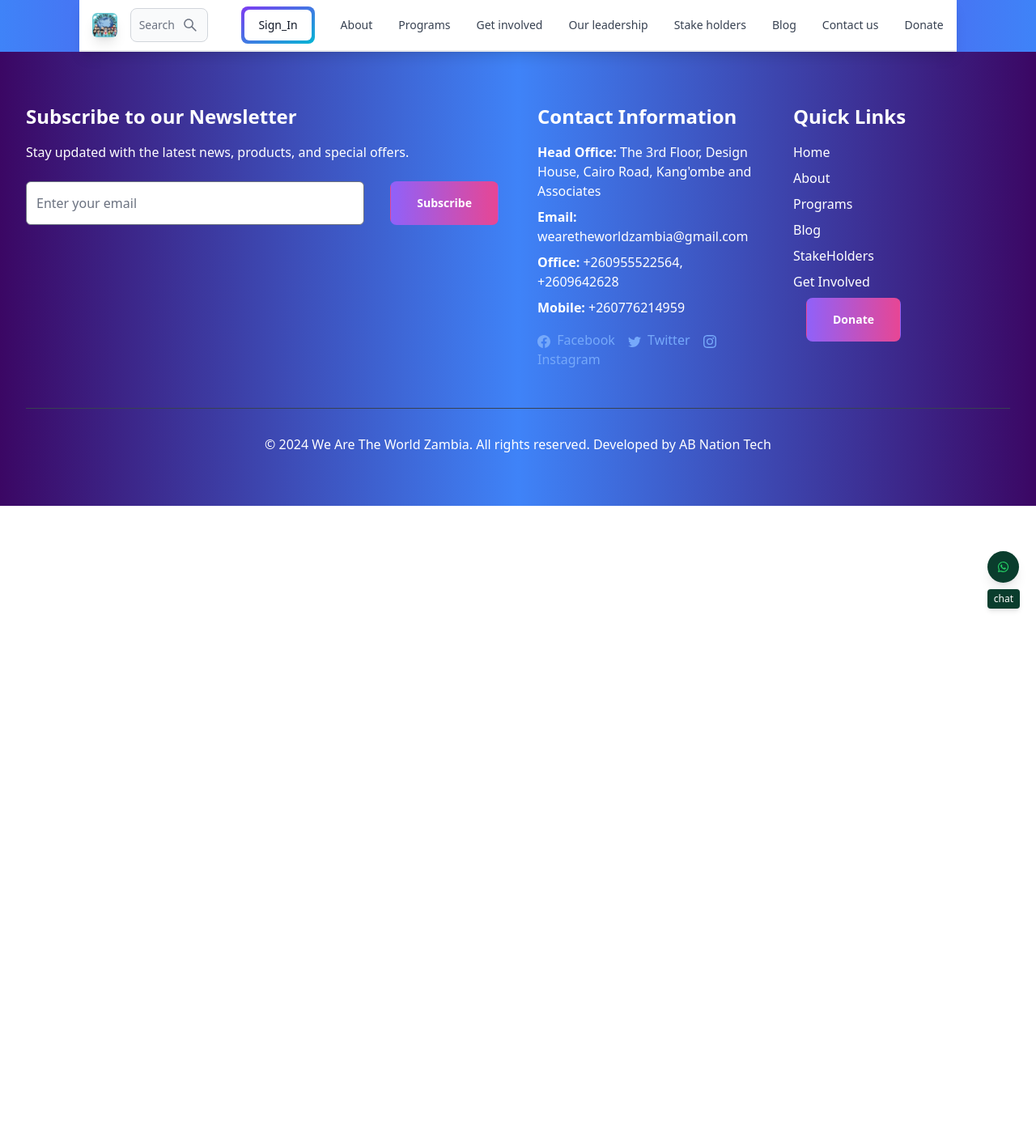
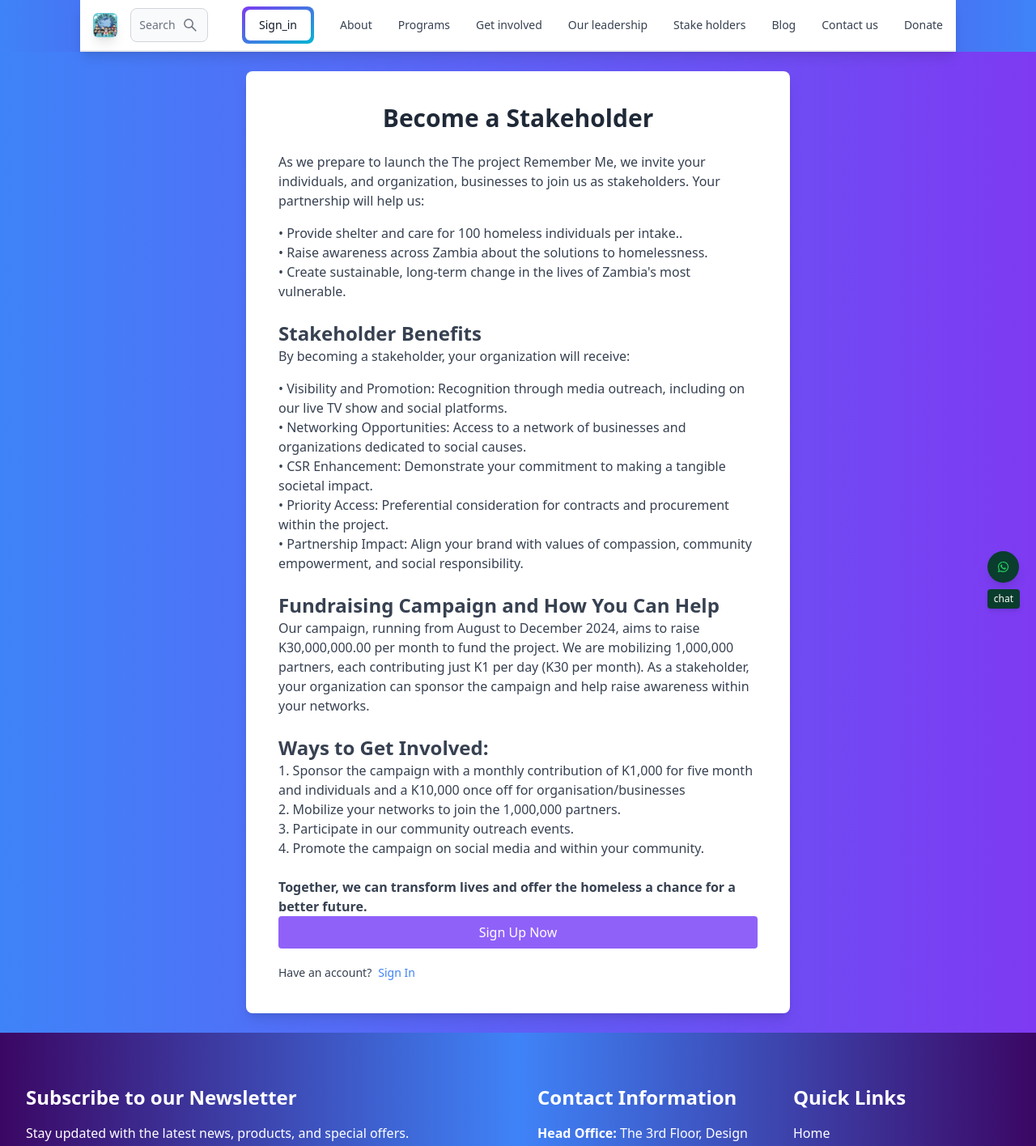
Before and after one commit to Estarab/mern-blog, a React (Vite) app in the folder client/: page /stakeholder-info in a window 1280 px wide. Shown: the top 1416 px of the page at 81% size. Before the commit the page ends 800 px from the top, so only its background shows below. Built offline with nearby package versions, Linux system fonts and the light colour scheme; no server answers.

Commit message:
stakeholderinfo and signup

```diff
--- a/client/src/App.jsx
+++ b/client/src/App.jsx
@@ -33,6 +33,8 @@ import WhatsAppIcon from './components/WhatsAppIcon';
 import WhatsAppPopup from './components/WhatsAppPopup';
 import BlogPage from './components/BlogPage';
 import ArticlePage from './components/ArticlePage';
+import StakeholderInfo from './pages/StakeholderInfo';
+
 
 
 
@@ -79,6 +81,7 @@ export default function App() {
         <Route path='our-leadership' element={<MeetOurTeam/>} />
         <Route path='/blog' element={<BlogPage/>} />
         <Route path="/article/:id" element={<ArticlePage />} />
+        <Route path='/stakeholder-info' element={<StakeholderInfo/>} />
 
 
 
--- a/client/src/components/GetInvolvedComp.jsx
+++ b/client/src/components/GetInvolvedComp.jsx
@@ -7,7 +7,7 @@ const GetInvolvedComp = () => {
       <h2 className="text-4xl font-bold text-white mb-10">Get Involved</h2>
       <div className="flex flex-wrap justify-center gap-8">
 
-        <Link to="/stakeholder-signup">
+        <Link to="/stakeholder-info">
           <div className="bg-white rounded-lg shadow-lg p-8 w-72 transform transition-transform hover:-translate-y-3 hover:shadow-xl">
             <h3 className="text-2xl text-gray-700 mb-4">Become a Stakeholder</h3>
             <p className="text-gray-600 mb-6">Enjoy all the benefits that come by being a stakeholder</p>
--- a/client/src/components/Header.jsx
+++ b/client/src/components/Header.jsx
@@ -107,9 +107,9 @@ export default function Header() {
               </Dropdown.Item>
             </Dropdown>
           ) : (
-            <Link to='/sign-in'>
+            <Link to='/stakeholder-info'>
               <Button gradientDuoTone='purpleToBlue' outline  className='text-sm px-1 py-1'>
-              Sign_In
+               Sign_in
               </Button>
             </Link>
           )}
--- a/client/src/pages/SignUp.jsx
+++ b/client/src/pages/SignUp.jsx
@@ -42,8 +42,8 @@ export default function SignUp() {
       <div className='flex p-3 max-w-3xl mx-auto flex-col md:flex-row md:items-center gap-5'>
         {/* left */}
         <div className='flex-1'>
-        <Link to="/" className=' font-bold dark:text-white text-2xl'>
-       <span className='px-2 py-1 bg-gradient-to-r from-teal-500 via-teal-500 to-pink-500 rounded-lg text-white'>We Are The World Zambia</span>
+        <Link to="/" className=' font-bold dark:text-white text-1xl'>
+       <span className='px-2 py-1 bg-gradient-to-r from-teal-500 via-teal-500 to-pink-500 rounded-lg text-white'>Sign Up to Become a Stakeholder</span>
        </Link>
           <p className='text-sm mt-5'>
             You can sign up with your email and password
--- /dev/null
+++ b/client/src/pages/StakeholderInfo.jsx
@@ -0,0 +1,58 @@
+import React from 'react';
+import { Link } from 'react-router-dom';
+
+const StakeholderInfo = () => {
+  return (
+    <div className="flex items-center justify-center min-h-screen bg-gradient-to-r from-blue-500 to-purple-600 p-6">
+      <div className="bg-white rounded-lg shadow-lg p-10 w-full max-w-2xl transform transition-transform duration-300 hover:-translate-y-2">
+        <h2 className="text-3xl font-semibold text-center text-gray-800 mb-6">Become a Stakeholder</h2>
+        <p className="text-gray-700 mb-4">
+        As we prepare to launch the The project Remember Me, we invite your individuals, and organization, businesses to join us as stakeholders. Your partnership will help us:
+        </p>
+
+                <p>• Provide shelter and care for 100 homeless individuals per intake..</p>
+                <p>• Raise awareness across Zambia about the solutions to homelessness.</p>
+                <p>• Create sustainable, long-term change in the lives of Zambia's most vulnerable.</p>
+
+        <h2 className="text-2xl font-semibold mt-6">Stakeholder Benefits</h2>
+        <p className="text-gray-700 mb-4">
+        By becoming a stakeholder, your organization will receive:
+        </p>
+                <p>• Visibility and Promotion: Recognition through media outreach, including on our live TV show and social platforms.</p>
+                <p>• Networking Opportunities: Access to a network of businesses and organizations dedicated to social causes.</p>
+                <p>• CSR Enhancement: Demonstrate your commitment to making a tangible societal impact.</p>
+                <p>• Priority Access: Preferential consideration for contracts and procurement within the project.</p>
+                <p>• Partnership Impact: Align your brand with values of compassion, community empowerment, and social responsibility.</p>
+
+                <h2 className="text-2xl font-semibold mt-6">Fundraising Campaign and How You Can Help</h2>
+                <p className="text-gray-700 mb-4">
+                Our campaign, running from August to December 2024, aims to raise K30,000,000.00 per month to fund the project. We are mobilizing 1,000,000 partners, each contributing just K1 per day (K30 per month). As a stakeholder, your organization can sponsor the campaign and help raise awareness within your networks.
+                </p>
+
+        <h2 className="text-2xl font-semibold mt-6">Ways to Get Involved:</h2>
+                <p>1. Sponsor the campaign with a monthly contribution of K1,000 for five month and individuals and a K10,000 once off for organisation/businesses</p>
+                <p>2. Mobilize your networks to join the 1,000,000 partners.</p>
+                <p>3. Participate in our community outreach events.</p>
+                <p>4. Promote the campaign on social media and within your community.</p>
+
+        <h3 className="text-1xl font-semibold mt-6">Together, we can transform lives and offer the homeless a chance for a better future. </h3>
+
+
+
+        <Link to="/sign-up">
+          <button className="w-full bg-purple-500 text-white py-2 rounded hover:bg-gradient-to-r from-indigo-500 via-purple-500 to-pink-600 transition-colors duration-300">
+            Sign Up Now
+          </button>
+        </Link>
+        <div className='flex gap-2 text-sm mt-5'>
+            <span>Have an account?</span>
+            <Link to='/sign-in' className='text-blue-500'>
+              Sign In
+            </Link>
+          </div>
+      </div>
+    </div>
+  );
+};
+
+export default StakeholderInfo;
```
Also changed, not shown: 1 other file (tests, documents, lock files or other folders).
